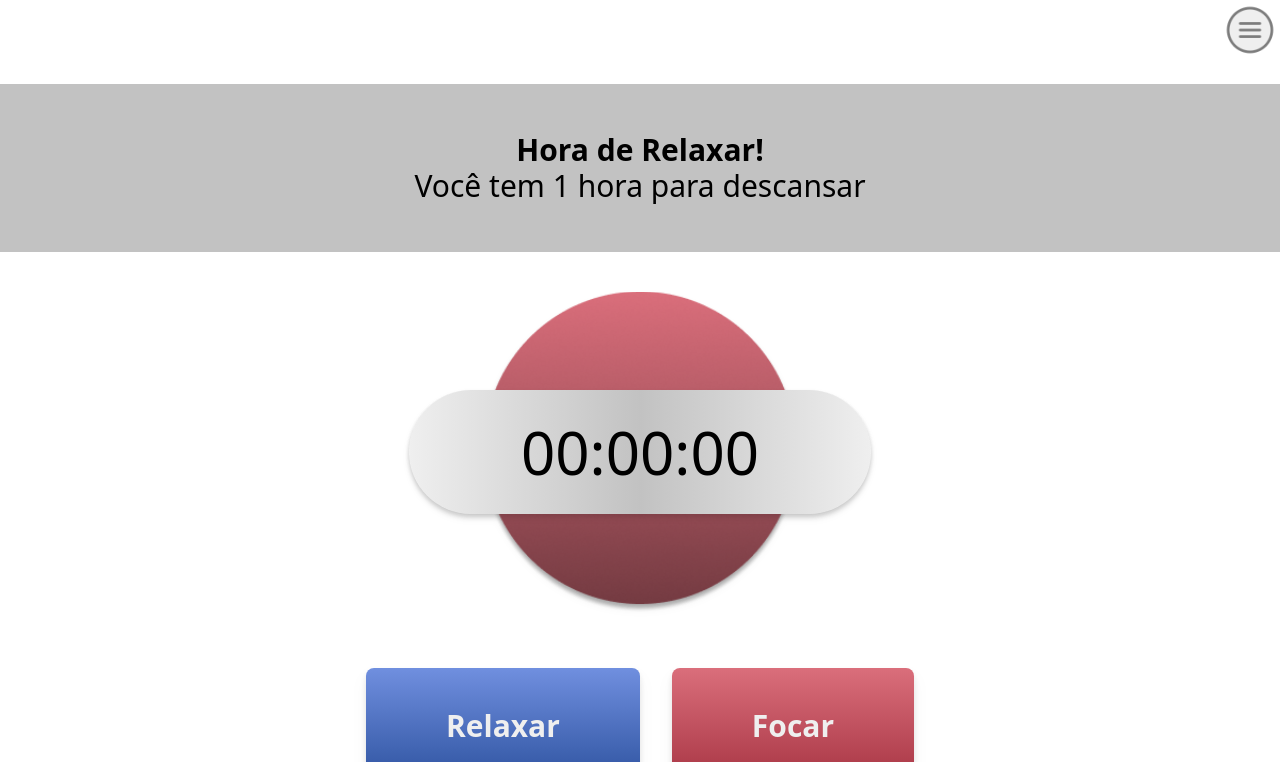
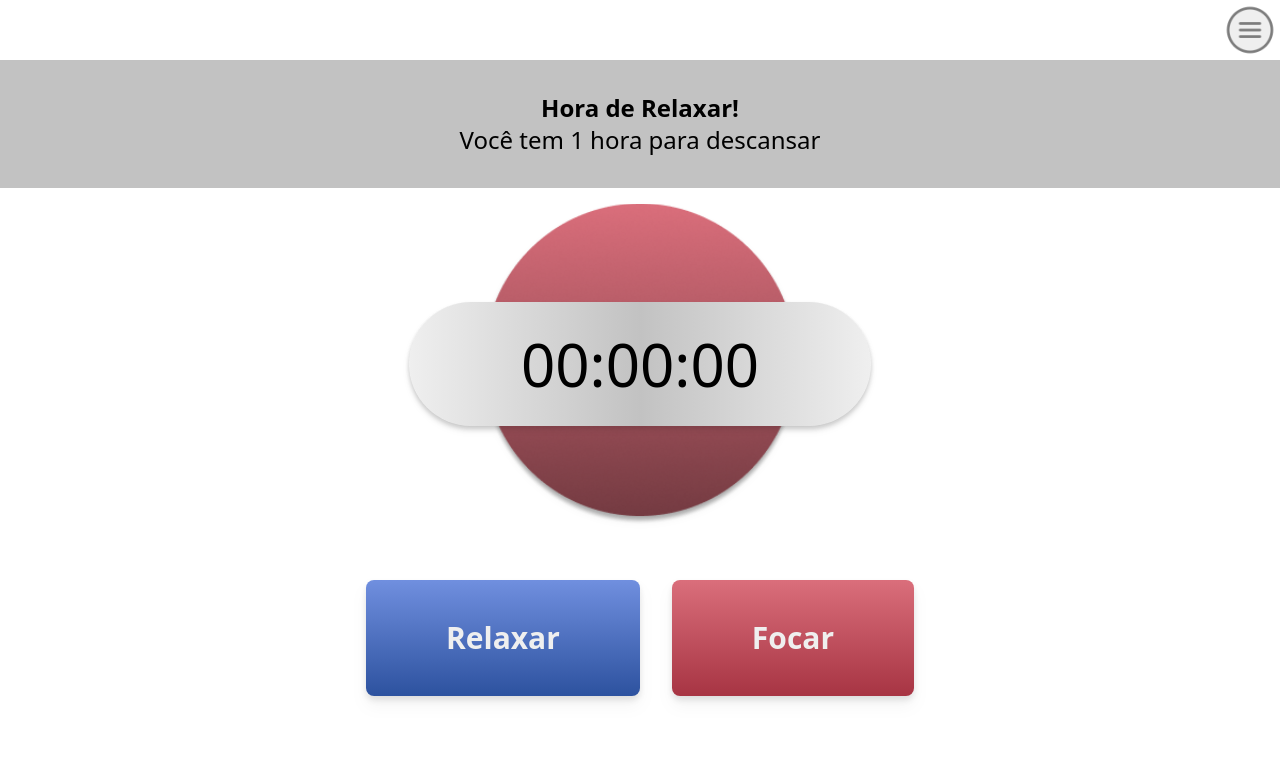
Before and after one commit to LanaGomes/timeSync, a React (Vite) app: page / in a window 1280 px wide. Shown: the top 762 px of the page. Built offline with nearby package versions, Linux system fonts and the light colour scheme.

Commit message:
editing design for MainMessage

```diff
--- a/src/components/MainMessage.jsx
+++ b/src/components/MainMessage.jsx
@@ -4,7 +4,7 @@ function MainMessage() {
   const [message, setMessage] = useState(true);
   return (
     <div>
-      <main className="bg-grey-1 my-5 p-8 text-xl flex-1 text-center sm:p-10 sm:text-2xl sm:my-6 lg:text-3xl lg:p-12">
+      <main className="bg-grey-1  p-8 text-xl flex-1 text-center sm:p-10 sm:text-2xl lg:text-2xl lg:p-8">
         <h2 className="font-bold">Hora de Relaxar!</h2>
         <p>Você tem 1 hora para descansar</p>
       </main>
```
